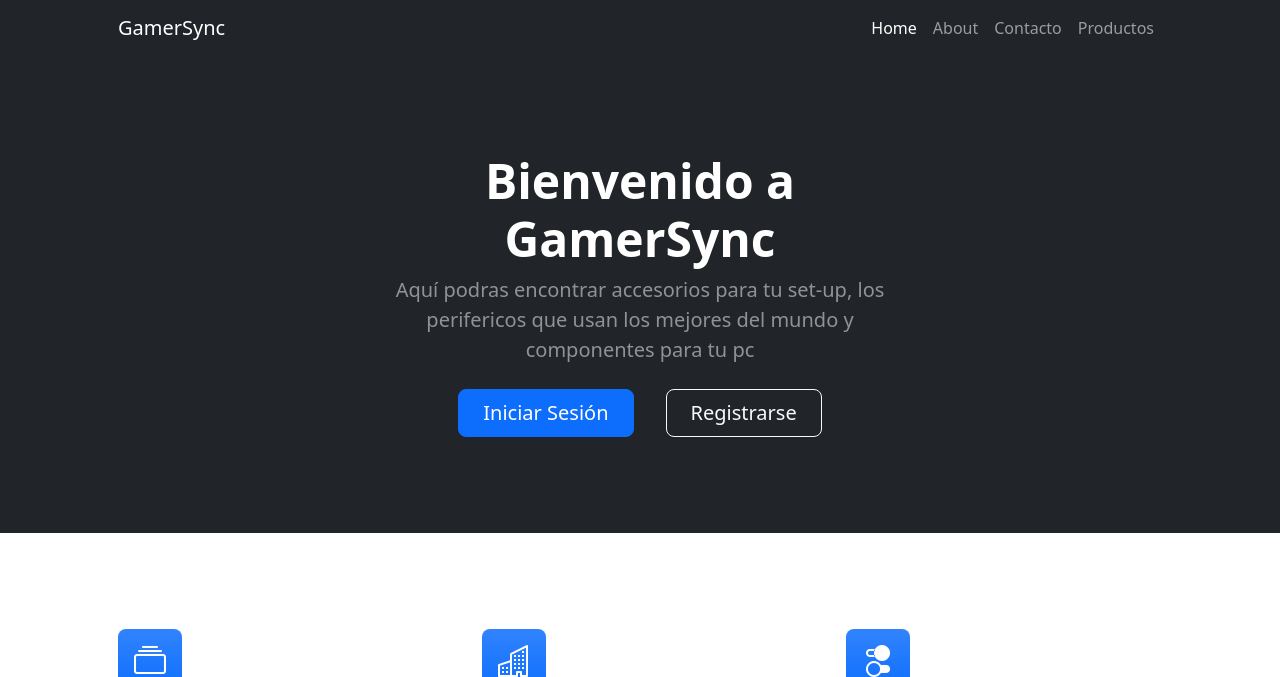
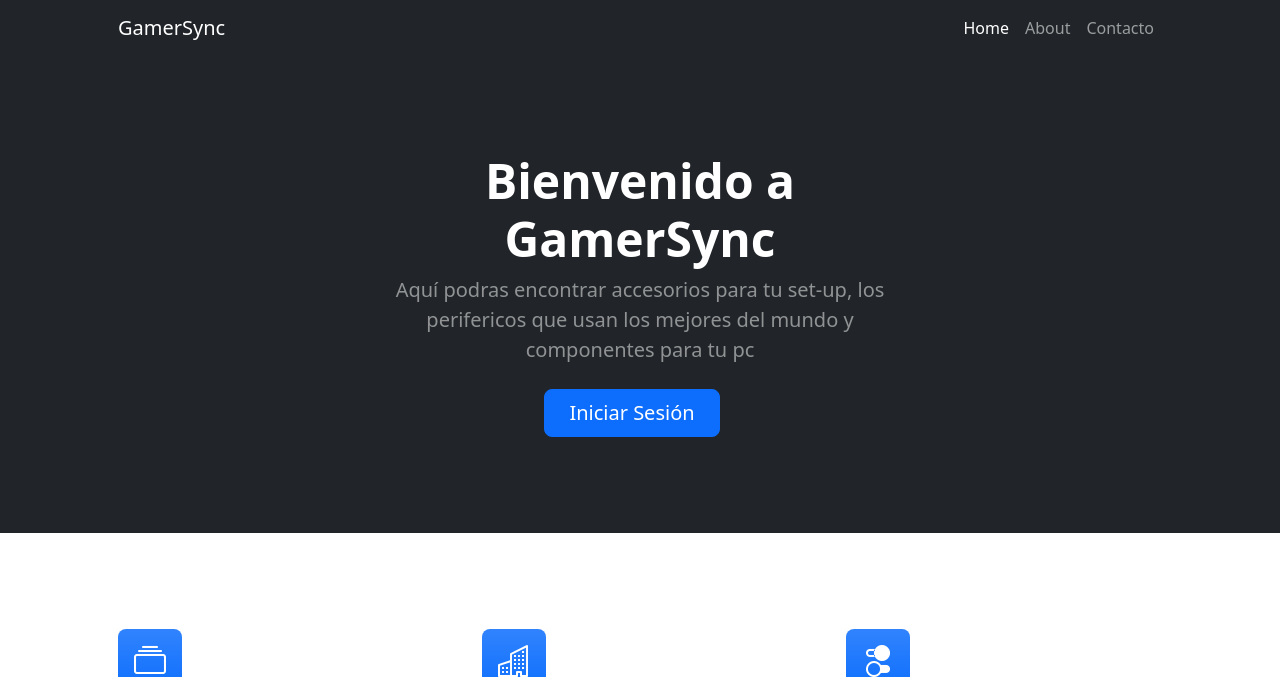
Before and after one commit to AugustoCesarSalgado/GameSync-Project-Backend, a Django app: page / in a window 1280 px wide. Shown: the top 677 px of the page. Run offline with Django 4.2, Linux system fonts and the light colour scheme; some libraries are stand-ins or nearby versions.

Commit message:
Mejoras en templates

```diff
--- a/project/apps/Home/templates/Home/index.html
+++ b/project/apps/Home/templates/Home/index.html
@@ -18,8 +18,12 @@
                             <h1 class="display-5 fw-bolder text-white mb-2">Bienvenido a GamerSync</h1>
                             <p class="lead text-white-50 mb-4">Aquí podras encontrar accesorios para tu set-up, los perifericos que usan los mejores del mundo y componentes para tu pc</p>
                             <div class="d-grid gap-3 d-sm-flex justify-content-sm-center">
+                            {% if user.is_authenticated %}
+                                <a class="btn btn-primary btn-lg px-4 me-sm-3" href="{% url 'Home:about' %}">Sobre Mi</a>
+                                <a class="btn btn-outline-light btn-lg px-4" href="{% url 'Home:register' %}">Registrar Vendedor</a>
+                            {% else %}
                                 <a class="btn btn-primary btn-lg px-4 me-sm-3" href="{% url 'Home:login' %}">Iniciar Sesión</a>
-                                <a class="btn btn-outline-light btn-lg px-4" href="{% url 'Home:register' %}">Registrarse</a>
+                            {% endif %}
                             </div>
                         </div>
                     </div>
--- a/project/apps/Home/templates/Home/navbar.html
+++ b/project/apps/Home/templates/Home/navbar.html
@@ -1,13 +1,21 @@
+{% load static %}
+
 <nav class="navbar navbar-expand-lg navbar-dark bg-dark">
     <div class="container px-5">
         <a class="navbar-brand" href="{% url 'Home:home' %}">GamerSync</a>
         <button class="navbar-toggler" type="button" data-bs-toggle="collapse" data-bs-target="#navbarSupportedContent" aria-controls="navbarSupportedContent" aria-expanded="false" aria-label="Toggle navigation"><span class="navbar-toggler-icon"></span></button>
         <div class="collapse navbar-collapse" id="navbarSupportedContent">
             <ul class="navbar-nav ms-auto mb-2 mb-lg-0">
-                <li class="nav-item"><a class="nav-link active" aria-current="page" href="{% url 'Home:home' %}">Home</a></li>
-                <li class="nav-item"><a class="nav-link" href="{% url 'Home:about' %}">About</a></li>
-                <li class="nav-item"><a class="nav-link" href="http://wa.me/3534081664">Contacto</a></li>
-                <li class="nav-item"><a class="nav-link" href="{% url 'productos:index' %}">Productos</a></li>
+                <li class="nav-item"><a class="nav-link {% if request.path == "/" %} active {% endif %}" aria-current="page" href="{% url 'Home:home' %}">Home</a></li>
+
+                {% if user.is_authenticated %}
+                    <li class="nav-item"><a class="nav-link" href="{% url 'productos:index' %}">Productos</a></li>
+                    <li class="nav-item"><a class="nav-link text-bg-info">{{ user.username }}</a></li>
+                    <li class="nav-item"><a class="nav-link" href="{% url 'Home:logout' %}">Cerrar Sesión</a></li>
+                {% else %}
+                    <li class="nav-item"><a class="nav-link" href="{% url 'Home:about' %}">About</a></li>
+                    <li class="nav-item"><a class="nav-link" href="http://wa.me/3534081664">Contacto</a></li>
+                {% endif %}
             </ul>
         </div>
     </div>
```
